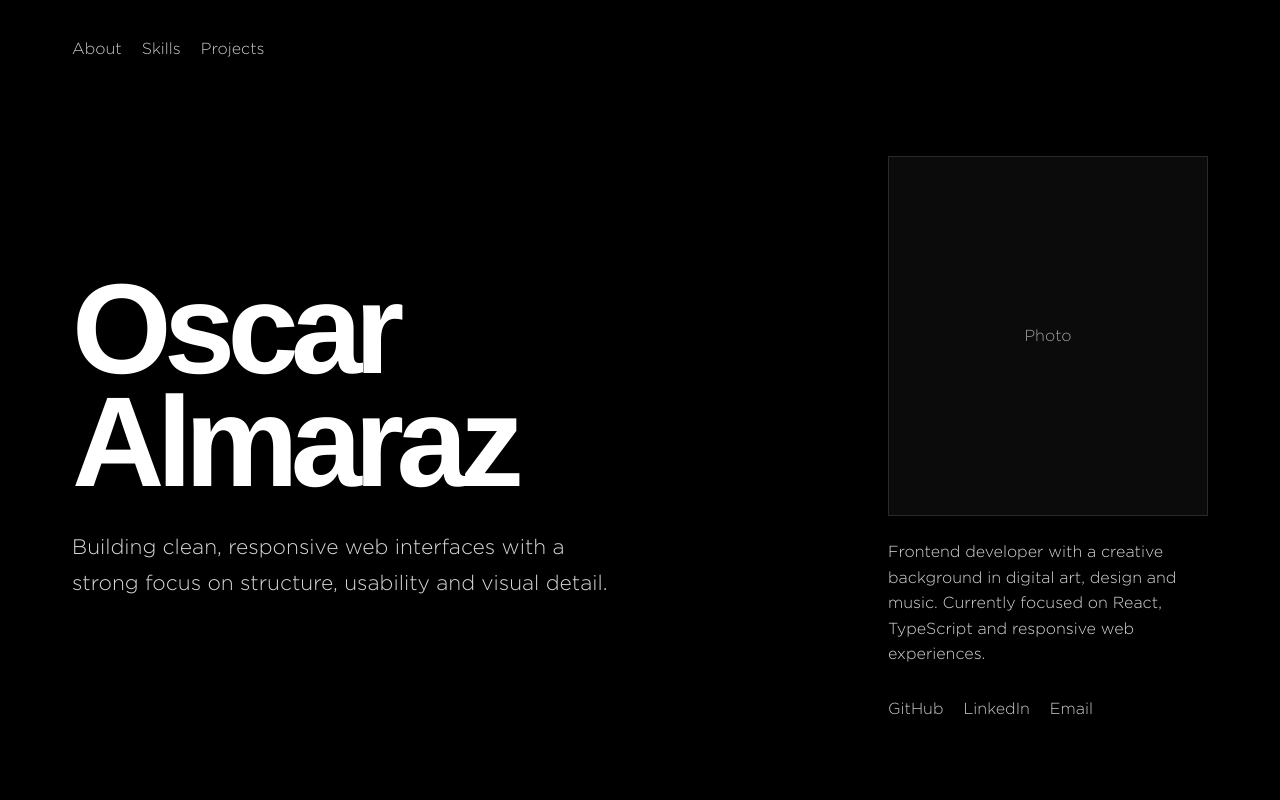
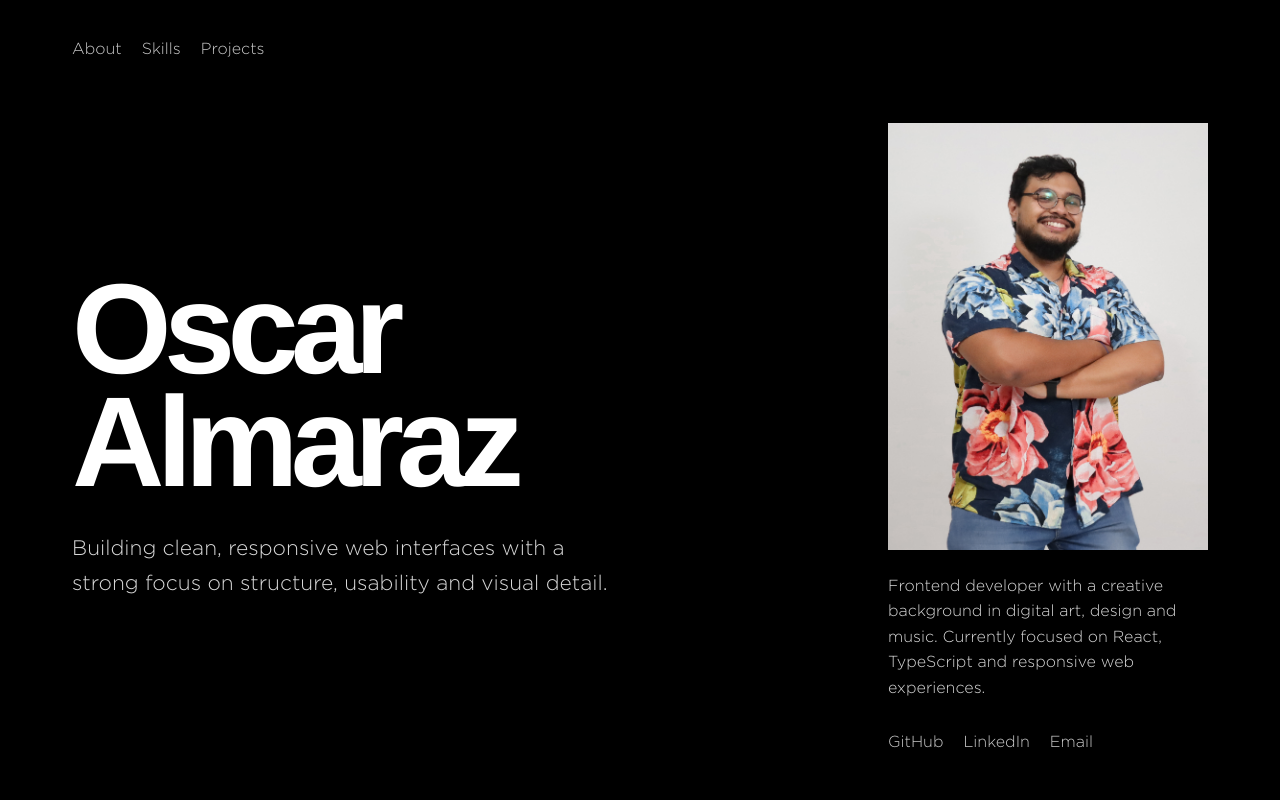
Before and after one commit to OscarAlmaraz350/developer-portfolio, a React (Vite) app: page / in a window 1280 px wide. Shown: the top 800 px of the page. Built offline with nearby package versions, Linux system fonts and the light colour scheme.

Commit message:
Add profile photo

```diff
--- a/src/components/Hero.tsx
+++ b/src/components/Hero.tsx
@@ -19,7 +19,11 @@ function Hero() {
           </div>
 
           <aside className="hero-profile">
-            <div className="hero-photo">Photo</div>
+            <img
+              src="/developer-portfolio/images/profile.jpg"
+              alt="Oscar Almaraz"
+              className="hero-photo"
+            />
 
             <p>
               Frontend developer with a creative background in digital art,
@@ -36,7 +40,11 @@ function Hero() {
                 GitHub
               </a>
 
-              <a href="https://www.linkedin.com/in/oscar-zainos-almaraz-52649a15a/" target="_blank" rel="noreferrer">
+              <a
+                href="https://www.linkedin.com/in/oscar-zainos-almaraz-52649a15a/"
+                target="_blank"
+                rel="noreferrer"
+              >
                 LinkedIn
               </a>
 
--- a/src/index.css
+++ b/src/index.css
@@ -135,14 +135,19 @@ button {
 }
 
 .hero-photo {
-  height: 360px;
-  border: 1px solid var(--color-border);
-  background: var(--color-surface);
-  display: grid;
-  place-items: center;
-  color: var(--color-muted);
+  width: 100%;
+  height: 100%;
+  object-fit: cover;
+  object-position: center top;
 }
 
+.hero-photo img {
+  width: 100%;
+  height: 100%;
+  object-fit: cover;
+  object-position: center 20%;
+  display: block;
+}
 /* GLOBAL SECTIONS */
 main section {
   min-height: 100vh;
```
Also changed, not shown: public/images/developer-portfolio.png, public/images/profile.jpg (added).
